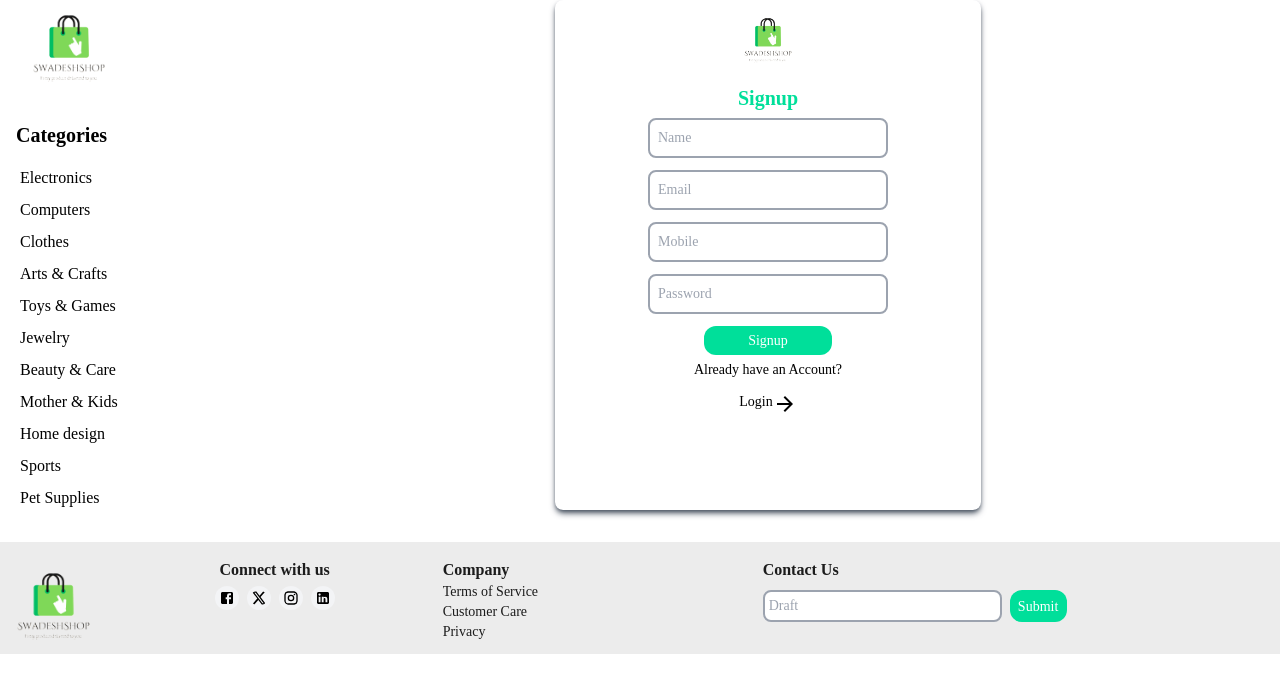
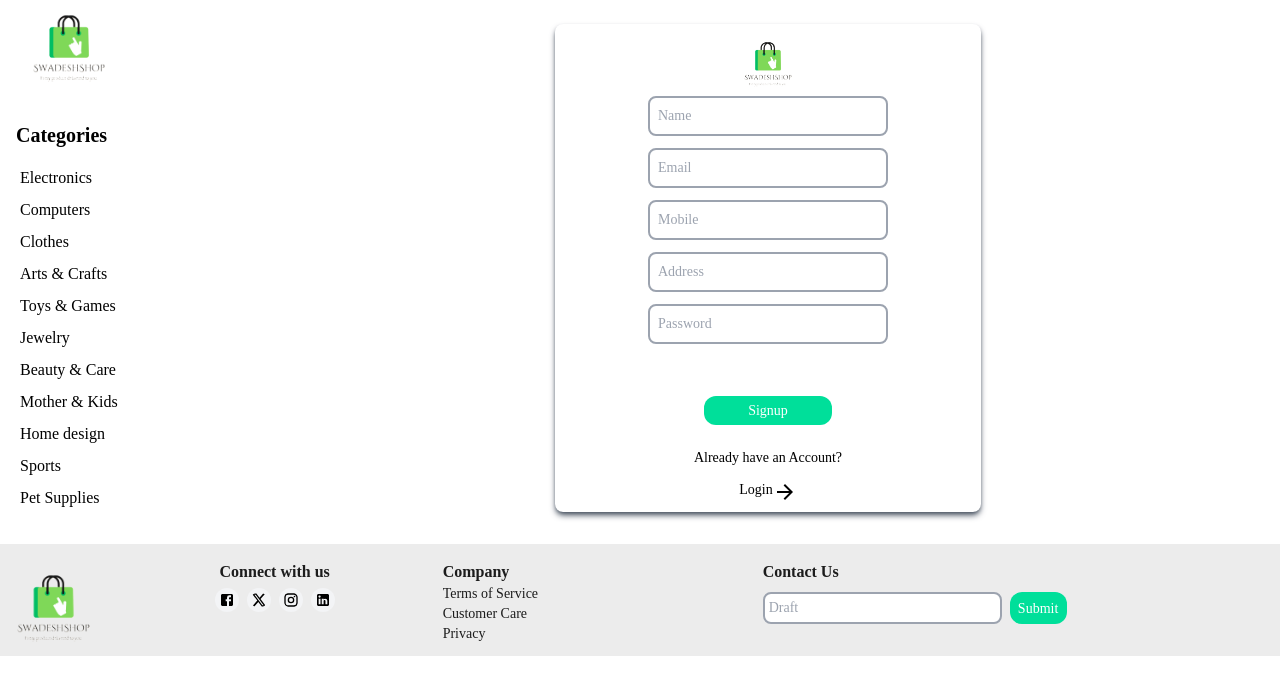
Before and after one commit to manishrathod07/E-commerce-project, a React (Create React App) app: page /signup in a window 1280 px wide. Shown: the top 694 px of the page. Built offline with nearby package versions, Linux system fonts and the light colour scheme.

Commit message:
address initalized and total

```diff
--- a/app.js
+++ b/app.js
@@ -45,7 +45,7 @@
 });
 
 app.post("/signup", async (req, res) => {
-  const { name, email, mobile, password } = req.body;
+  const { name, email, mobile, address, password } = req.body;
 
   const hashedPassword = await bcrypt.hash(password, 10);
 
@@ -53,6 +53,7 @@
     name: name,
     email: email,
     mobile: mobile,
+    address:address,
     password: password,
     hashedpassword: hashedPassword,
   };
--- a/mongo.js
+++ b/mongo.js
@@ -21,6 +21,10 @@
   mobile: {
     type: Number,
     required: true,
+  },
+  address:{
+    type:String,
+    required:true,
   },
   password: {
     type: String,
--- a/src/components/Order.jsx
+++ b/src/components/Order.jsx
@@ -9,6 +9,7 @@
   const userEmail = state.topass.id;
   const [user, setUser] = useState([]);
   const [IsLoading, setIsLoading] = useState(true);
+  let total=0;
   useEffect(() => {
     console.log("User email:", userEmail); // Check if userEmail is correct
     const fetchUserProfile = async () => {
@@ -28,6 +29,10 @@
 
     fetchUserProfile();
   }, [userEmail]);
+  items.map((item)=>
+  {
+    total+=item.cost
+  });
   return (
     <div className="mx-auto">
       <div className="flex justify-between font-semibold mt-20 gap-60 mb-4">
@@ -53,6 +58,14 @@
         <h2>Email:</h2>
         <h2>{userEmail}</h2>
       </div>
+      <div className="flex">
+        <h2>Address:</h2>
+        <h2>{user.address}</h2>
+      </div>
+      <div className="flex">
+      <button className='bg-white rounded-xl py-1  text-[14px] w-2/5 mt-6 text-center hover:scale-105 duration-500 text-black font-semibold'>Rs.{total}</button>
+      <button className='bg-[#00df9a] rounded-xl py-1  text-[14px] w-2/5 mt-6 text-center hover:scale-105 duration-500 text-white'>Continue Purchase</button>
+      </div>
     </div>
   );
 };
--- a/src/components/Signup.jsx
+++ b/src/components/Signup.jsx
@@ -12,6 +12,7 @@
   const [name, setName] = useState("");
   const [mobile, setMobile] = useState("");
   const [message, setMessage] = useState("");
+  const [address,setAddress]=useState("");
 
   const submit = async (e) => {
     e.preventDefault();
@@ -21,6 +22,7 @@
         name,
         email,
         mobile,
+        address,
         password,
       });
 
@@ -37,7 +39,7 @@
   };
 
   return (
-    <div className="login flex flex-col gap-3 items-center py-2 w-4/12 h-auto shadow-md shadow-gray-600  mx-auto rounded-lg">
+    <div className="login flex flex-col gap-3 items-center py-2 w-4/12 h-auto shadow-md shadow-gray-600  mx-auto rounded-lg mt-6">
       <img src={logo} alt="" className="h-16" />
       <h1 className="text-xl font-bold text-[#00df9a]">Signup</h1>
 
@@ -45,21 +47,22 @@
         action="POST"
         className="w-3/4 flex flex-col gap-3 h-56 justify-center items-center"
       >
-        <input type="name" onChange={(e) => { setName(e.target.value) }} placeholder="Name" className="border-2 border-gray-400 rounded-lg w-3/4 p-2 text-sm outline-none focus:placeholder:translate-x-1/2 focus:placeholder:text-[8px]  focus:placeholder:duration-1000 focus:placeholder:text-[#00df9a] focus:placeholder:opacity-50 focus:placeholder:font-semibold" />
-                <input type="email" onChange={(e) => { setEmail(e.target.value) }} placeholder="Email" className="border-2 border-gray-400 rounded-lg w-3/4 p-2 text-sm outline-none focus:placeholder:translate-x-1/2 focus:placeholder:text-[8px]  focus:placeholder:duration-1000 focus:placeholder:text-[#00df9a] focus:placeholder:opacity-50 focus:placeholder:font-semibold" />
-                <input type="text" onChange={(e) => { setMobile(e.target.value) }} placeholder="Mobile" className="border-2 border-gray-400 rounded-lg w-3/4 p-2 text-sm outline-none focus:placeholder:translate-x-1/2 focus:placeholder:text-[8px]  focus:placeholder:duration-1000 focus:placeholder:text-[#00df9a] focus:placeholder:opacity-50 focus:placeholder:font-semibold" />
-                <input type="password" onChange={(e) => { setPassword(e.target.value) }} placeholder="Password" className="border-2 border-gray-400 rounded-lg w-3/4 p-2 text-sm outline-none focus:placeholder:translate-x-1/2 focus:placeholder:text-[8px]  focus:placeholder:duration-1000 focus:placeholder:text-[#00df9a] focus:placeholder:opacity-50 focus:placeholder:font-semibold" />
+        <input type="text" onChange={(e) => { setName(e.target.value) }} placeholder="Name" className="border-2 border-gray-400 rounded-lg w-3/4 p-2 text-sm outline-none focus:placeholder:translate-x-1/2 focus:placeholder:text-[8px]  focus:placeholder:duration-1000 focus:placeholder:text-[#00df9a] focus:placeholder:opacity-50 focus:placeholder:font-semibold" />
+        <input type="email" onChange={(e) => { setEmail(e.target.value) }} placeholder="Email" className="border-2 border-gray-400 rounded-lg w-3/4 p-2 text-sm outline-none focus:placeholder:translate-x-1/2 focus:placeholder:text-[8px]  focus:placeholder:duration-1000 focus:placeholder:text-[#00df9a] focus:placeholder:opacity-50 focus:placeholder:font-semibold" />
+        <input type="text" onChange={(e) => { setMobile(e.target.value) }} placeholder="Mobile" className="border-2 border-gray-400 rounded-lg w-3/4 p-2 text-sm outline-none focus:placeholder:translate-x-1/2 focus:placeholder:text-[8px]  focus:placeholder:duration-1000 focus:placeholder:text-[#00df9a] focus:placeholder:opacity-50 focus:placeholder:font-semibold" />
+        <input type="text" onChange={(e) => { setAddress(e.target.value) }} placeholder="Address" className="border-2 border-gray-400 rounded-lg w-3/4 p-2 text-sm outline-none focus:placeholder:translate-x-1/2 focus:placeholder:text-[8px]  focus:placeholder:duration-1000 focus:placeholder:text-[#00df9a] focus:placeholder:opacity-50 focus:placeholder:font-semibold" />
+        <input type="password" onChange={(e) => { setPassword(e.target.value) }} placeholder="Password" className="border-2 border-gray-400 rounded-lg w-3/4 p-2 text-sm outline-none focus:placeholder:translate-x-1/2 focus:placeholder:text-[8px]  focus:placeholder:duration-1000 focus:placeholder:text-[#00df9a] focus:placeholder:opacity-50 focus:placeholder:font-semibold" />
         <input
           type="submit"
           value="Signup"
           onClick={submit}
-          className="bg-[#00df9a] rounded-xl py-1 text-[14px] w-2/5 text-center hover:scale-105 duration-500 text-white"
+          className="bg-[#00df9a] rounded-xl py-1 text-[14px] w-2/5 text-center hover:scale-105 duration-500 text-white mt-10"
         />
       </form>
 
       {message && <p className="text-red-500">{message}</p>}
 
-      <p className="text-sm">Already have an Account?</p>
+      <p className="text-sm mt-16">Already have an Account?</p>
       <Link to="/login" className="flex text-sm">
         Login<ArrowForwardIcon />
       </Link>
```
